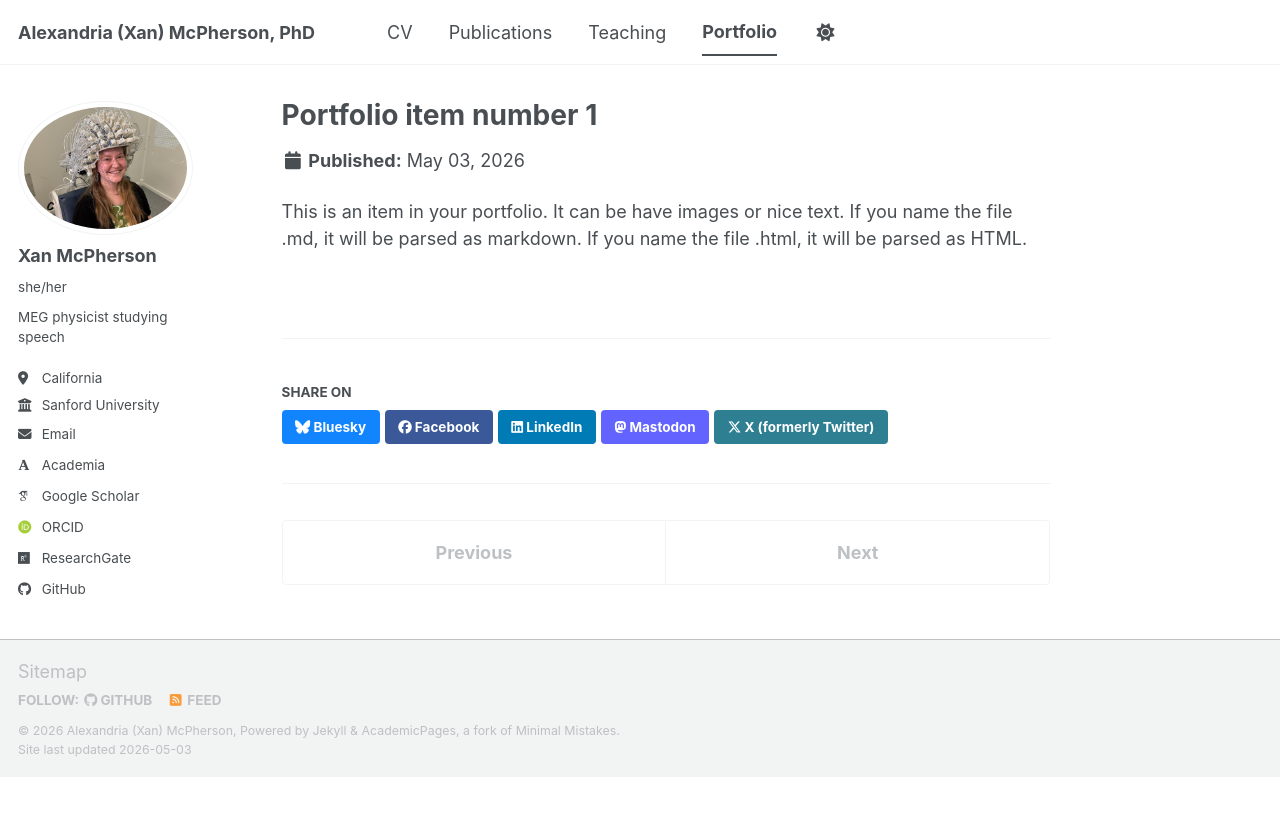
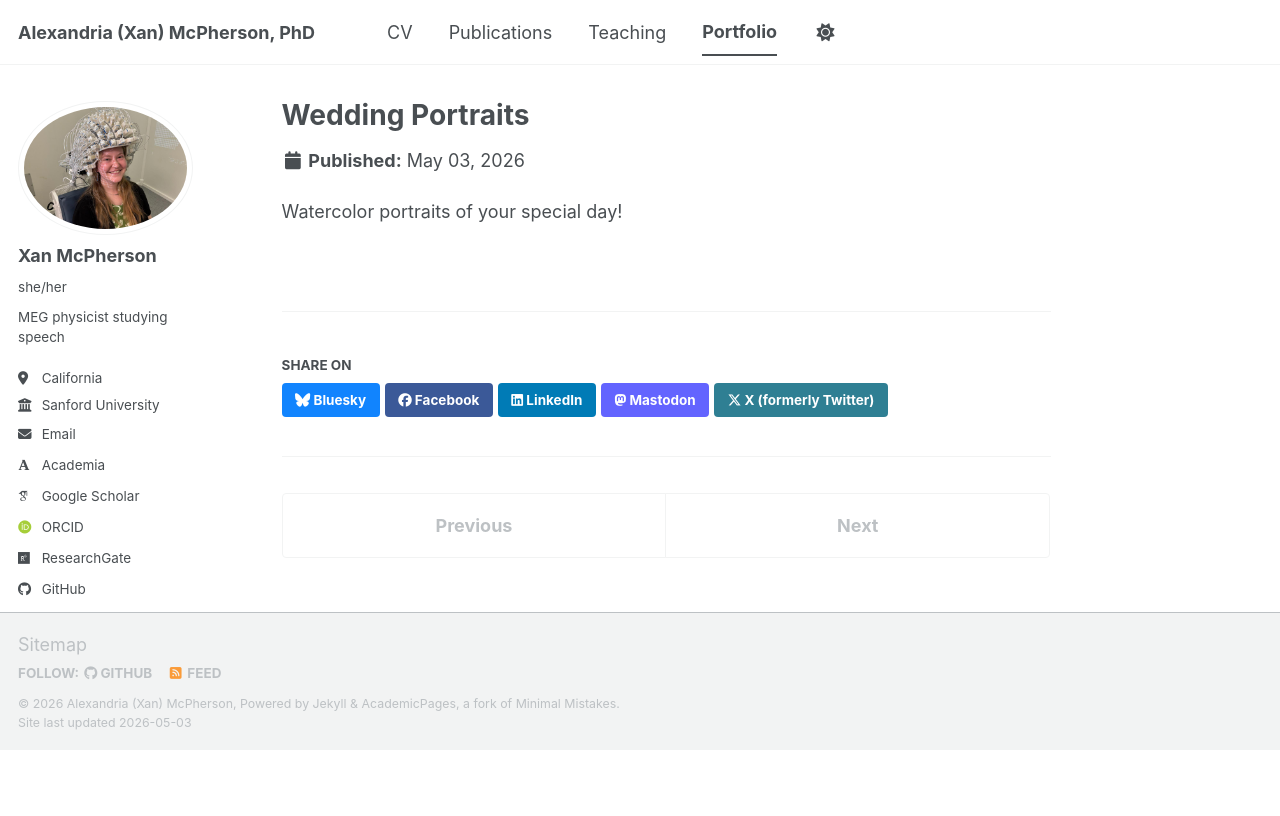
Before and after one commit to xannnimal/xannnimal.github.io, a Jekyll site: the page built from _portfolio/portfolio-1.md, in a window 1280 px wide. Shown: the top 816 px of the page. Built offline with Jekyll 4.4.1, drawn with Linux system fonts in a browser that asks for light colours; some web fonts are replaced; a script bundle is joined from its source files by our own code; library files that are not in the unit come from our copies.

Commit message:
Update portfolio-1.md

```diff
--- a/_portfolio/portfolio-1.md
+++ b/_portfolio/portfolio-1.md
@@ -1,7 +1,6 @@
 ---
-title: "Portfolio item number 1"
-excerpt: "Short description of portfolio item number 1<br/><img src='/images/500x300.png'>"
+title: "Wedding Portraits"
+excerpt: "Short description of portfolio item number 1<br/><img src='/images/20250930_103528.jpg'>"
 collection: portfolio
 ---
-
-This is an item in your portfolio. It can be have images or nice text. If you name the file .md, it will be parsed as markdown. If you name the file .html, it will be parsed as HTML.
+Watercolor portraits of your special day!
```
